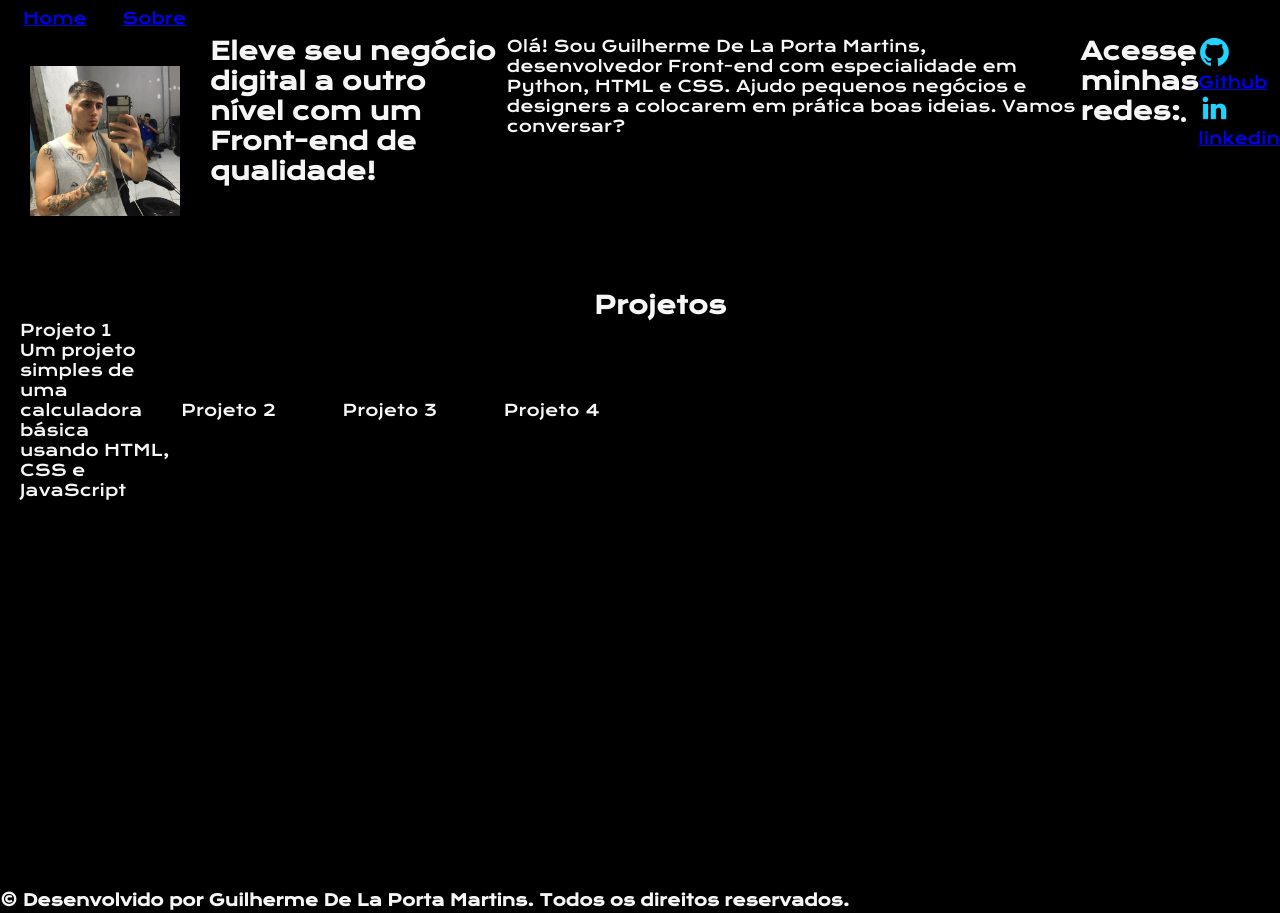
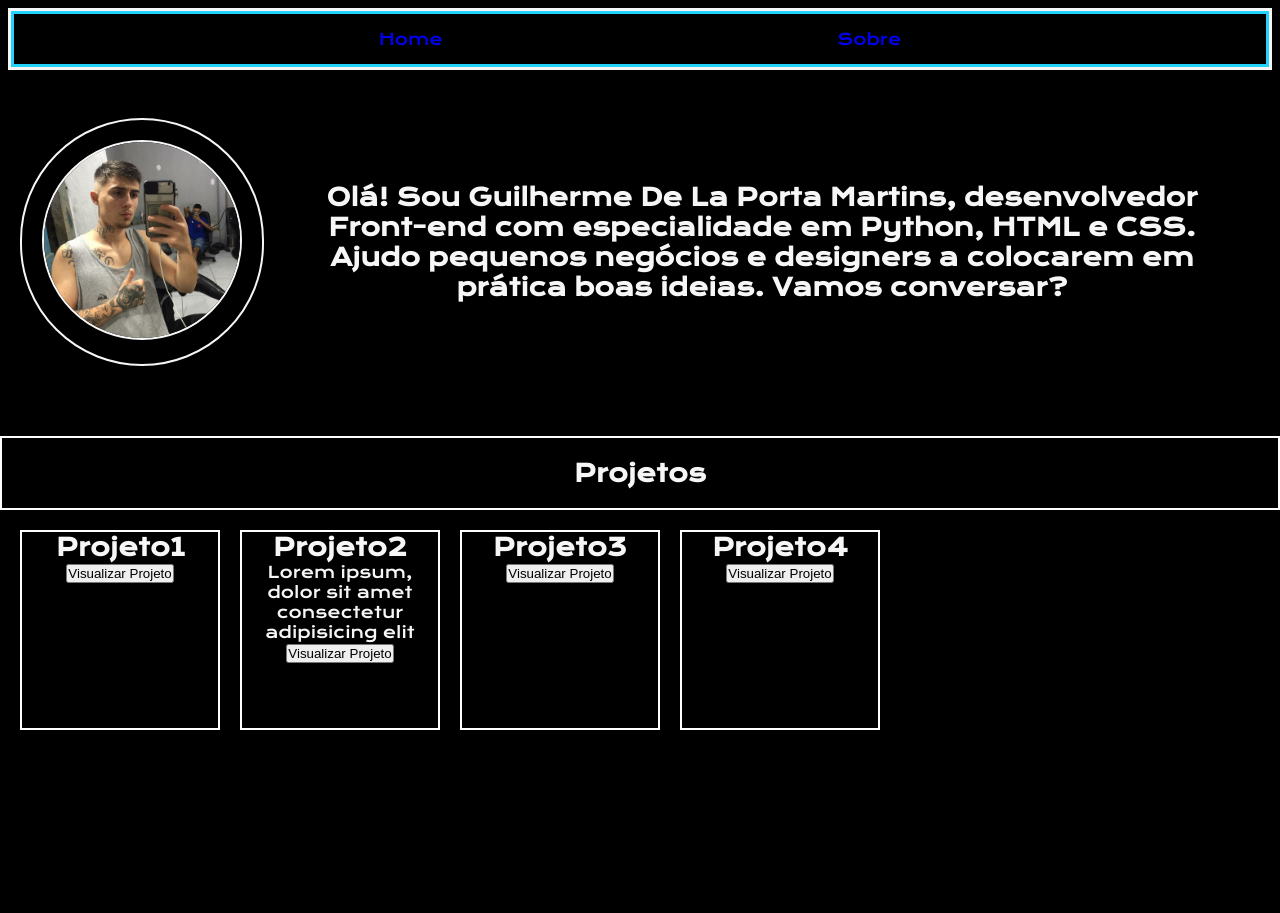
Before and after one commit to Guilhermedelaporta/Portfolio, a plain HTML site: page index.html in a window 1280 px wide. Shown: the top 913 px of the page. Drawn offline with nearby package versions, Linux system fonts and the light colour scheme.

Commit message:
atualizando o layout inicial

```diff
--- a/index.html
+++ b/index.html
@@ -7,50 +7,70 @@
         <link rel="stylesheet" href="./styles/style.css"/>
   </head>
         <body>
-            <header>
-                <nav>
-                    <ul>
-                        <li><a href="index.html">Home</a></li>
-                        <li><a href="about.html">Sobre</a></li>
+
+            <header class="">
+                <nav class="container-de-navegacao">
+                    <ul class="lista-de-navegacao">
+                        <li class="ancora-navegar"><a href="index.html" class="ancora-navegar">Home</a></li>
+                        <li class="ancora-navegar"><a href="about.html" class="ancora-navegar">Sobre</a></li>
                     </ul>
                 </nav>
             </header>
-            <main>
-                <section>
-                    <figure>
-                        <img src="./assets/imagem.jpg" alt="guilherme"  width="150px" height="150px"/>
+
+            <main class="container-principal">
+
+                <section class="container-do-conteudo-principal">
+                    <figure class="container-imagem-principal">
+                        <img class="imagem-principal" src="./assets/imagem.jpg" alt="guilherme" width="200px" height="200px"/>
                     </figure>
-                    <h1>
-                    Eleve seu negócio digital a outro nível
-                    <strong>com um Front-end de qualidade!</strong>
-                    </h1>
-                    <p>
+                    <h1 class="titulo-principal">
                     Olá! Sou Guilherme De La Porta Martins, desenvolvedor Front-end com
                     especialidade em Python, HTML e CSS. Ajudo pequenos negócios e
                     designers a colocarem em prática boas ideias. Vamos conversar?
-                    </p>
-                    <section>
-                        <h2>Acesse minhas redes:</h2>
-                        <ul>
-                            <li><a href="https://github.com/Guilhermedelaporta">
-                                <img src="./assets/github.png" alt="Github de Guilherme De La Porta Martins" />Github</a></li>
-                            <li><a href="https://www.linkedin.com/in/guilherme-de-la-porta-martins-8943ba234/">
-                                <img src="./assets/linkedin.png" alt="linkedin de Guilherme De La Porta Martins" />linkedin</a></li>
-                        </ul>
-                    </section>
+                    </h1>
                 </section>
-                <aside class="projetos">
-                    <h2 class="titulo-projetos">Projetos</h2>
-                    <ul class="lista-de-projetos">
-                        <li><a class="Projeto1">Projeto 1</a> <p>Um projeto simples de uma calculadora básica usando HTML, CSS e JavaScript</p></li>
-                        <li><a class="Projeto2">Projeto 2</a></li>
-                        <li><a class="Projeto3">Projeto 3</a></li>
-                        <li><a class="Projeto4">Projeto 4</a></li>
+                <div class="container-titulo-dos-projetos"><h2 class="titulo-projetos">Projetos</h2></div>
+
+                <section class="projetos">
+                    <article class="projeto1">
+                        <h2 class="titulo-projeto">Projeto1</h2>
+                        <p class="descricao-projeto"></p>
+                        <button>Visualizar Projeto</button>
+                    </article>
+
+                    <article class="projeto2">
+                        <h2 class="titulo-projeto">Projeto2</h2>
+                        <p class="descricao-projeto">Lorem ipsum, dolor sit amet consectetur adipisicing elit</p>
+                        <button>Visualizar Projeto</button>
+                    </article>
+
+                    <article class="projeto3">
+                        <h2 class="titulo-projeto">Projeto3</h2>
+                        <p class="descricao-projeto"></p>
+                        <button>Visualizar Projeto</button>
+                    </article>
+
+                    <article class="projeto4">
+                        <h2 class="titulo-projeto">Projeto4</h2>
+                        <p class="descricao-projeto"></p>
+                        <button>Visualizar Projeto</button>
+                    </article>
+                </section>
+
+                <section class="contato">
+                    <h2 class="entrar-em-contato">Entrar em contato:</h2>
+                    <ul class="lista-de-contatos">
+                        <li class="ancora-contato"><a class="ancora-contato" href="https://github.com/Guilhermedelaporta">
+                            <img src="./assets/github.png" alt="Github de Guilherme De La Porta Martins" />Github</a></li>
+                        <li class="ancora-contato"><a class="ancora-contato" href="https://www.linkedin.com/in/guilherme-de-la-porta-martins-8943ba234/">
+                            <img src="./assets/linkedin.png" alt="linkedin de Guilherme De La Porta Martins" />linkedin</a></li>
                     </ul>
-                </aside>
+                </section>
+
             </main>
+
                 <footer class="rodape">
-                    <p><strong>&copy; Desenvolvido por Guilherme De La Porta Martins. Todos os direitos reservados.</strong></p>
+                    <p class="conteudo-rodape"><strong class="conteudo-rodape">Desenvolvido por Guilherme De La Porta Martins. &copy; Todos os direitos reservados.</strong></p>
                 </footer>
         </body>
 </html>
--- /dev/null
+++ b/styles/about.css
@@ -0,0 +1,94 @@
+@import url('https://fonts.googleapis.com/css2?family=Krona+One&family=Montserrat:wght@400;600&display=swap');
+/* reset básico */
+* {
+    margin: 0;
+    padding: 0;
+    box-sizing: border-box;
+}
+
+/* variáveis globais */
+:root {
+    --corBlack: #000000;
+    --corWhite: #F6F6F6;
+    --corBlue: #22D4FD;
+
+    --fonte-primaria: 'Krona One', sans-serif;
+    --fonte-secundaria: 'Montserrat', sans-serif;
+}
+
+/* estilo global */
+body {
+    display: inline;
+    /* flex-direction: column; */
+    font-family: var(--fonte-primaria);
+    box-sizing: border-box;
+    background-color: var(--corBlack);
+    color: var(--corWhite);
+}
+/* header e naevgação */
+header {
+    width: 100%;
+    height: auto;
+    margin: 0;
+    display: flex;
+    flex-direction: row;
+    color: var(--corBlue);
+    padding: 8px;
+    align-items: center;
+}
+
+.container-de-navegacao {
+    display: inline;
+    /* flex-direction: row; */
+    border: #F6F6F6 solid ;
+    width: 100%;
+}
+.lista-de-navegacao{
+width: 100%;
+list-style: none;
+text-decoration: none;
+border: #22D4FD solid;
+display: flex;
+justify-content:space-evenly;
+}
+
+.ancora-navegar{
+display: inline;
+margin: 5px;
+padding: 10px;
+text-decoration: none;
+}
+
+/* container principal */
+.container-principal{
+    margin: 5px;
+    display: inline;
+    flex-wrap: wrap;
+}
+
+/* seções */
+.container-do-conteudo-principal {
+    display: flex;
+    text-align: center;
+    padding: 20px;
+    align-items: center;
+}
+
+/* imagem */
+.container-imagem-principal{
+    margin: 20;
+    border: 2px solid #F6F6F6;
+    border-radius: 200px;
+    align-items: center;
+}
+.imagem-principal{
+margin: 20px;
+border: 2px solid #F6F6F6;
+border-radius: 200px;
+}
+
+.titulo-principal{
+    align-items: center;
+    text-align: center;
+    margin: 50px;
+}
--- a/styles/style.css
+++ b/styles/style.css
@@ -18,18 +18,13 @@
 
 /* estilo global */
 body {
-    display: flex;
-    flex-direction: column;
+    display: inline;
+    /* flex-direction: column; */
     font-family: var(--fonte-primaria);
     box-sizing: border-box;
     background-color: var(--corBlack);
     color: var(--corWhite);
 }
-main {
-    width: 100%;
-    height: auto;
-}
-
 /* header e naevgação */
 header {
     width: 100%;
@@ -42,57 +37,123 @@ header {
     align-items: center;
 }
 
-nav {
-    display: flex;
-    flex-direction: row;
+.container-de-navegacao {
+    display: inline;
+    /* flex-direction: row; */
+    border: #F6F6F6 solid ;
+    width: 100%;
+}
+.lista-de-navegacao{
+width: 100%;
+list-style: none;
+text-decoration: none;
+border: #22D4FD solid;
+display: flex;
+justify-content:space-evenly;
 }
 
-nav ul li{
+.ancora-navegar{
 display: inline;
 margin: 5px;
 padding: 10px;
+text-decoration: none;
+}
+
+/* container principal */
+.container-principal{
+    margin: 5px;
+    display: inline;
+    flex-wrap: wrap;
 }
 
 /* seções */
-section {
+.container-do-conteudo-principal {
     display: flex;
-    flex-direction: row;
+    text-align: center;
+    padding: 20px;
+    align-items: center;
 }
 
-/* rodape  */
-figure img{
-margin: 30px;
+/* imagem */
+.container-imagem-principal{
+    margin: 20;
+    border: 2px solid #F6F6F6;
+    border-radius: 200px;
+    align-items: center;
+}
+.imagem-principal{
+margin: 20px;
+border: 2px solid #F6F6F6;
+border-radius: 200px;
 }
 
+.titulo-principal{
+    align-items: center;
+    text-align: center;
+    margin: 50px;
+}
+
+.container-titulo-dos-projetos{
+width: 100%;
+display: flex;
+align-items: center;
+border: 2px solid white;
+text-align: center;
+margin-top: 50px;
+justify-content: space-around;
+}
+
+.titulo-projetos {
+    margin: 20px;
+    font-size: 24px;
+
+}
 .projetos {
 display: flex;
-flex-direction: column;
-align-items: center;
+flex-direction: row;
+flex-wrap: nowrap;
 width: 100%;
 height: 600px;
 margin: 20px;
-}
-.titulo-projetos {
-    text-align: center;
-    margin: 20px;
-    font-size: 24px;
+gap:20px;
+/* text-align: center; */
 }
 
-.lista-de-projetos {
-    width: 100%;
-    height: 100%;
-    display: grid;
-    grid-template-columns: repeat(8, 1fr);
-    grid-auto-rows: 100px;
-    align-items: center;
-    column-gap: 10px;
-    row-gap: 10px;
-    list-style: none;
-    margin: 20px;
+.titulo-projeto{
+    text-align: center;
 }
+
 .projeto1 {
-    display: grid;
-    grid-column-start: 1;
-    grid-column-end: 3;
-    grid-row-start: 2 ;
+    width: 200px;
+    height: 200px;
+    border: 2px solid white;
+    text-align: center;
 }
+
+.projeto2 {
+    width: 200px;
+    height: 200px;
+    border: 2px solid white;
+    text-align: center;
+}
+
+.projeto3 {
+    width: 200px;
+    height: 200px;
+    border: 2px solid white;
+    text-align: center;
+}
+
+.projeto4{
+    width: 200px;
+    height: 200px;
+    border: 2px solid white;
+    text-align: center;
+}
+
+
+.rodape{
+    display: inline;
+    margin: 5px;
+    text-align: center;
+}
```
Also changed, not shown: about.html (+19 -10 lines).
